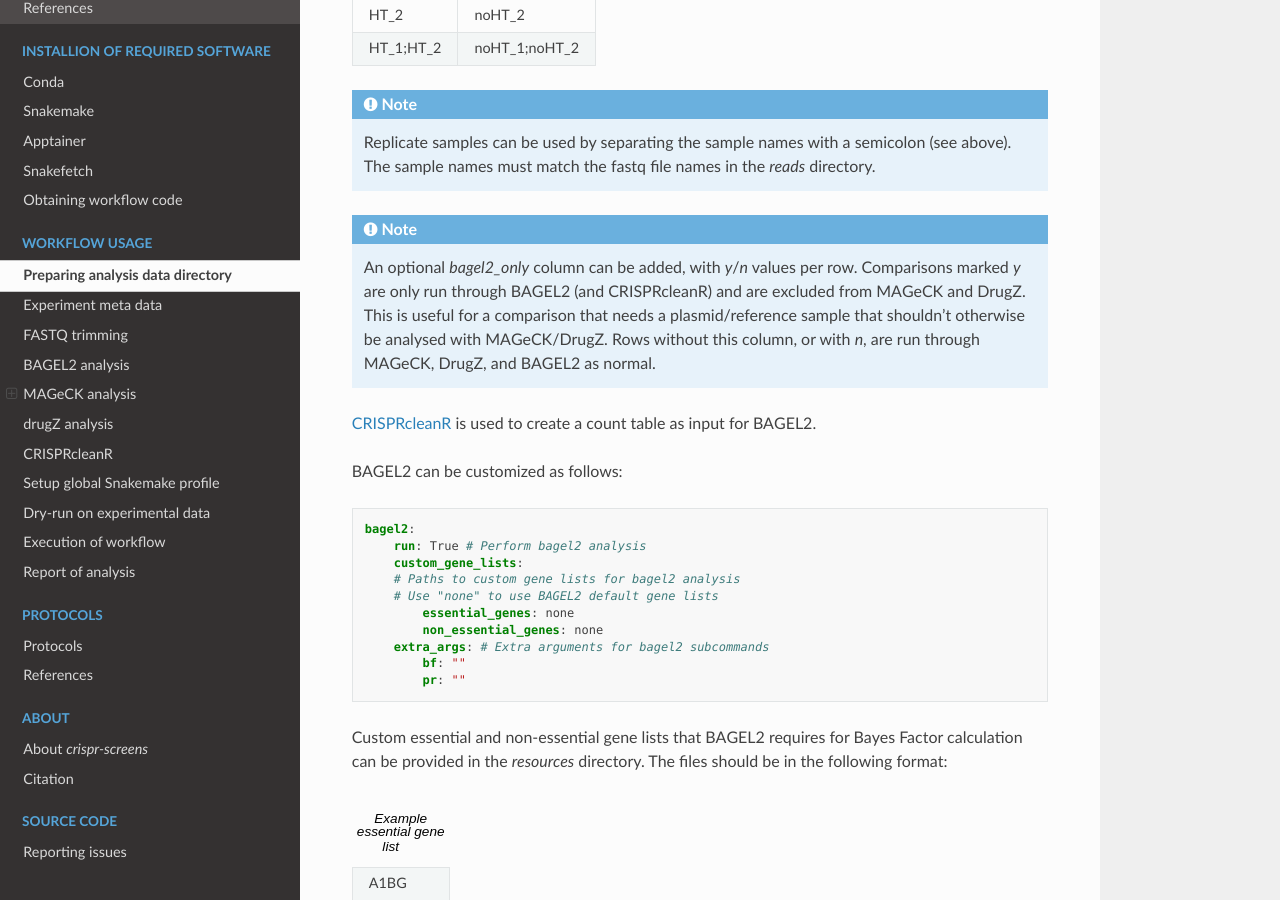
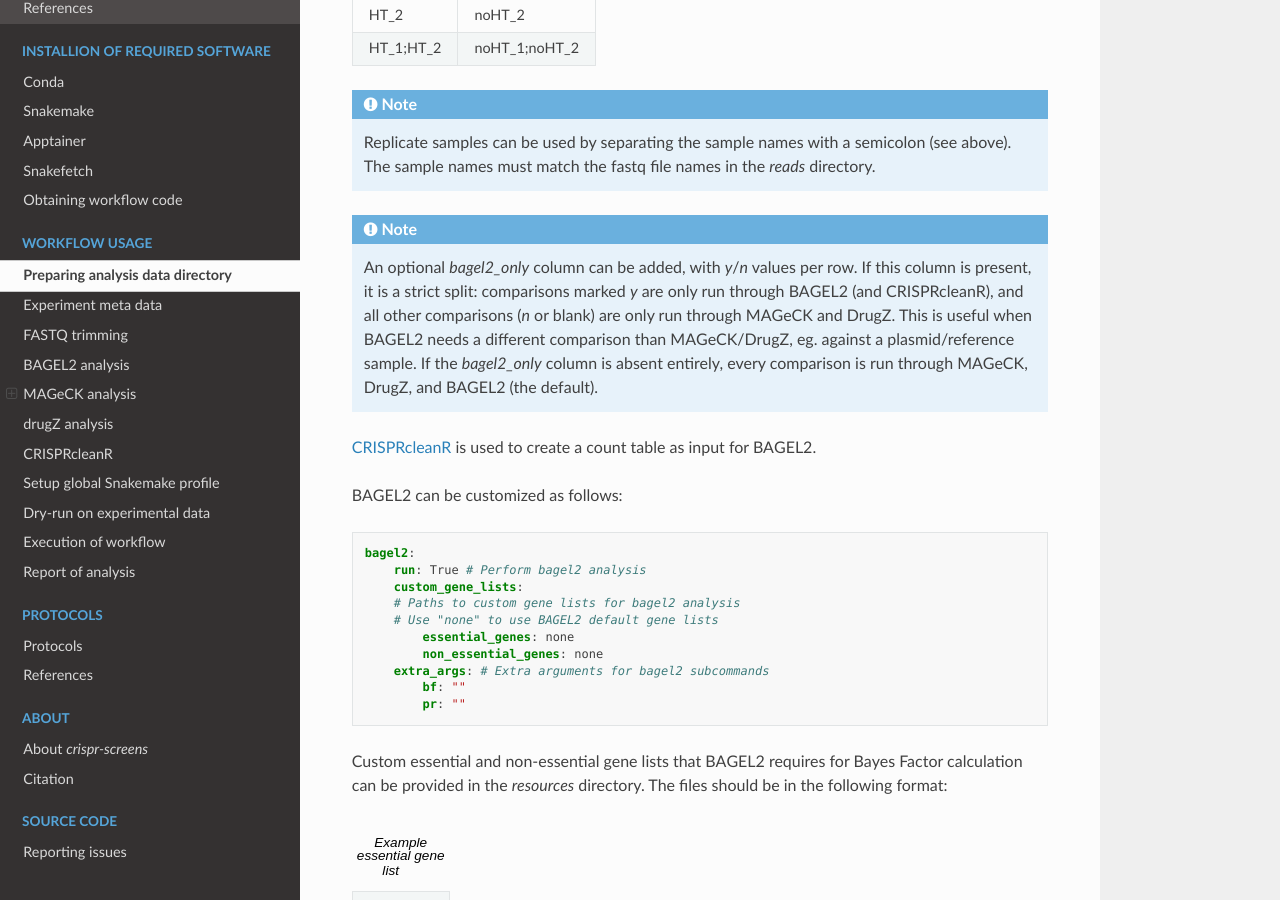
Before and after one commit to niekwit/crispr-screens, a Sphinx documentation site: the page built from docs/usage/usage.rst, in a window 1280 px wide and 900 px high, scrolled down 3985 px. Built offline with Sphinx 7.4.7 and the Read the Docs theme 3.1.0, drawn with Linux system fonts in a browser that asks for light colours.

Commit message:
fix: make bagel2_only a strict split between BAGEL2 and MAGeCK/DrugZ
The previous implementation only ever excluded bagel2_only=y rows from
MAGeCK/DrugZ; BAGEL2 always got every row regardless, since
COMPARISONS_BAGEL2 was unconditionally the full stats.csv. This meant
a user running BAGEL2 against a dedicated plasmid comparison
(bagel2_only=y) alongside their normal MAGeCK/DrugZ comparisons
(bagel2_only=n) unexpectedly got BAGEL2 output for all of them
instead of just the intended one, e.g. 4 bagel2bf/pr jobs instead of
1 when only one row was meant for BAGEL2.

comparisons() now does a strict split whenever the bagel2_only column
is present: "y" rows go only to BAGEL2, everything else only to
MAGeCK/DrugZ. If the column is absent entirely, behavior is unchanged
(every row goes to all three tools). Removed the bagel2_only column
from the .test_mageck_test/.test_mageck_mle stats.csv fixtures, since
leaving it present with all rows "n" would now silently disable
BAGEL2 there if it were ever enabled, and the column wasn't
meaningfully exercising the feature in those fixtures anyway.

Verified by reproducing the reported stats.csv (3 "n" rows, 1 "y"
row) in a scratch copy with BAGEL2 enabled: dry-run now shows exactly
1 bagel2bf/bagel2pr job and 3 mageck_test/drugz jobs, matching the
expected split. Also confirmed --lint and dry-runs still pass for
both .test_mageck_test and .test_mageck_mle.

```diff
--- a/docs/usage/usage.rst
+++ b/docs/usage/usage.rst
@@ -206,7 +206,7 @@ BAGEL2 analysis
 
 .. note::
 
-    An optional `bagel2_only` column can be added, with `y`/`n` values per row. Comparisons marked `y` are only run through BAGEL2 (and CRISPRcleanR) and are excluded from MAGeCK and DrugZ. This is useful for a comparison that needs a plasmid/reference sample that shouldn't otherwise be analysed with MAGeCK/DrugZ. Rows without this column, or with `n`, are run through MAGeCK, DrugZ, and BAGEL2 as normal.
+    An optional `bagel2_only` column can be added, with `y`/`n` values per row. If this column is present, it is a strict split: comparisons marked `y` are only run through BAGEL2 (and CRISPRcleanR), and all other comparisons (`n` or blank) are only run through MAGeCK and DrugZ. This is useful when BAGEL2 needs a different comparison than MAGeCK/DrugZ, eg. against a plasmid/reference sample. If the `bagel2_only` column is absent entirely, every comparison is run through MAGeCK, DrugZ, and BAGEL2 (the default).
 
 
 `CRISPRcleanR <https://bmcgenomics.biomedcentral.com/articles/10.1186/s12864-018-4989-y>`_ is used to create a count table as input for BAGEL2.
```
Also changed, not shown: 4 other files.
